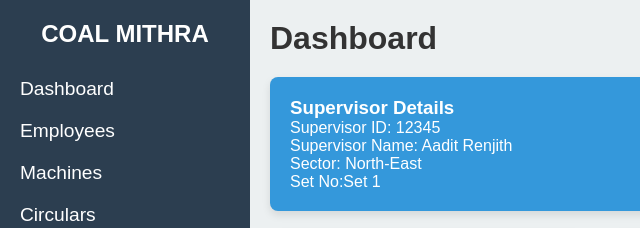
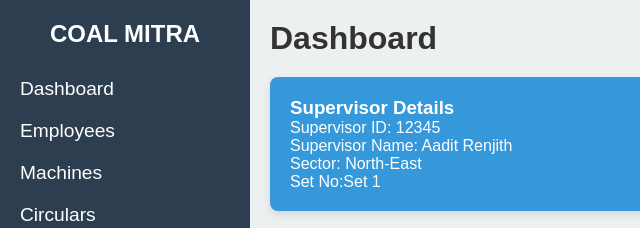
Before and after one commit to sanalsajann/hackathon, a website: page public/dashboard.html in a window 1280 px wide. Shown: the top 228 px of the page, 0-640 px from the left. Drawn offline with Linux system fonts and the light colour scheme.

Commit message:
change*2

```diff
--- a/public/dashboard.html
+++ b/public/dashboard.html
@@ -9,7 +9,7 @@
 <body>
     <div class="container">
         <aside class="sidebar">
-            <div class="logo">COAL MITHRA</div>
+            <div class="logo">COAL MITRA</div>
             <ul class="nav-links">
                 <li><a href="dashboard.html">Dashboard</a></li>
                 <li><a href="employees_dashboard.html">Employees</a></li>
```
